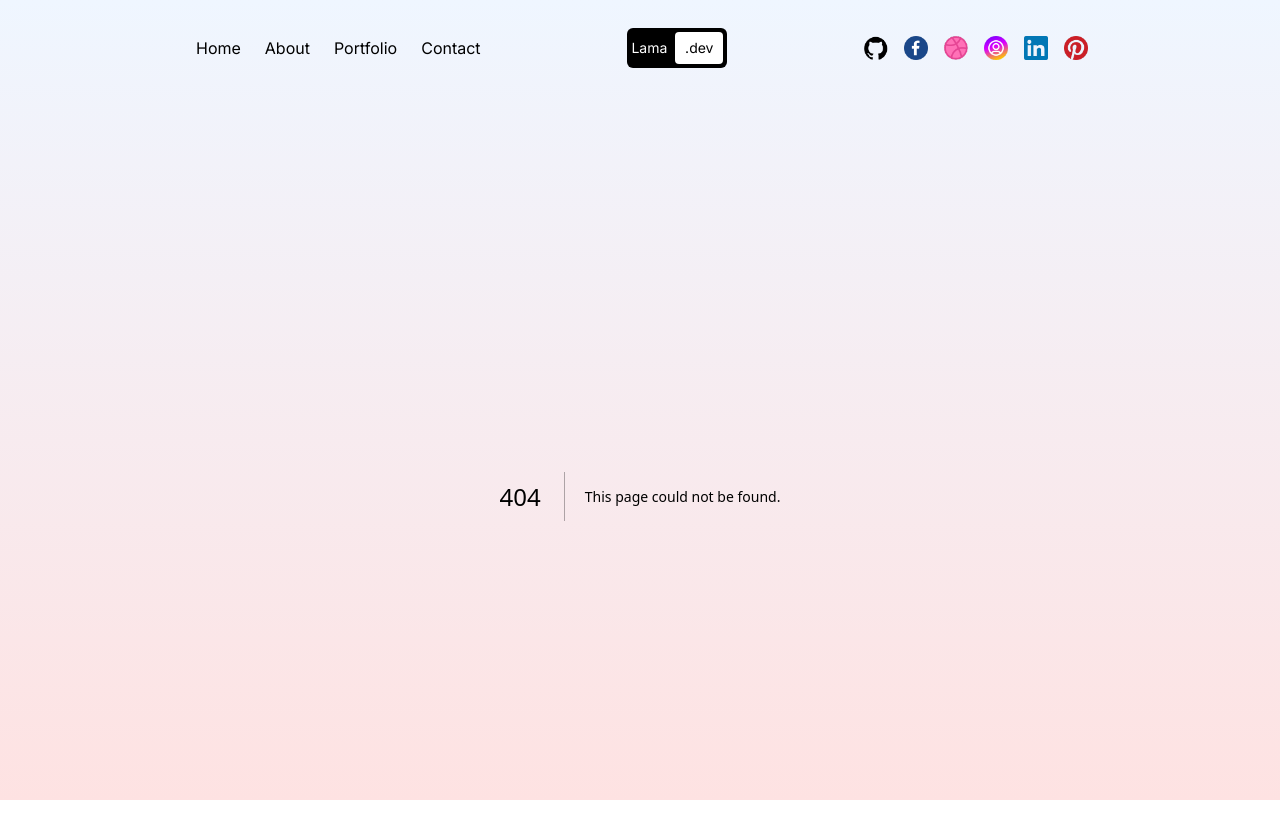
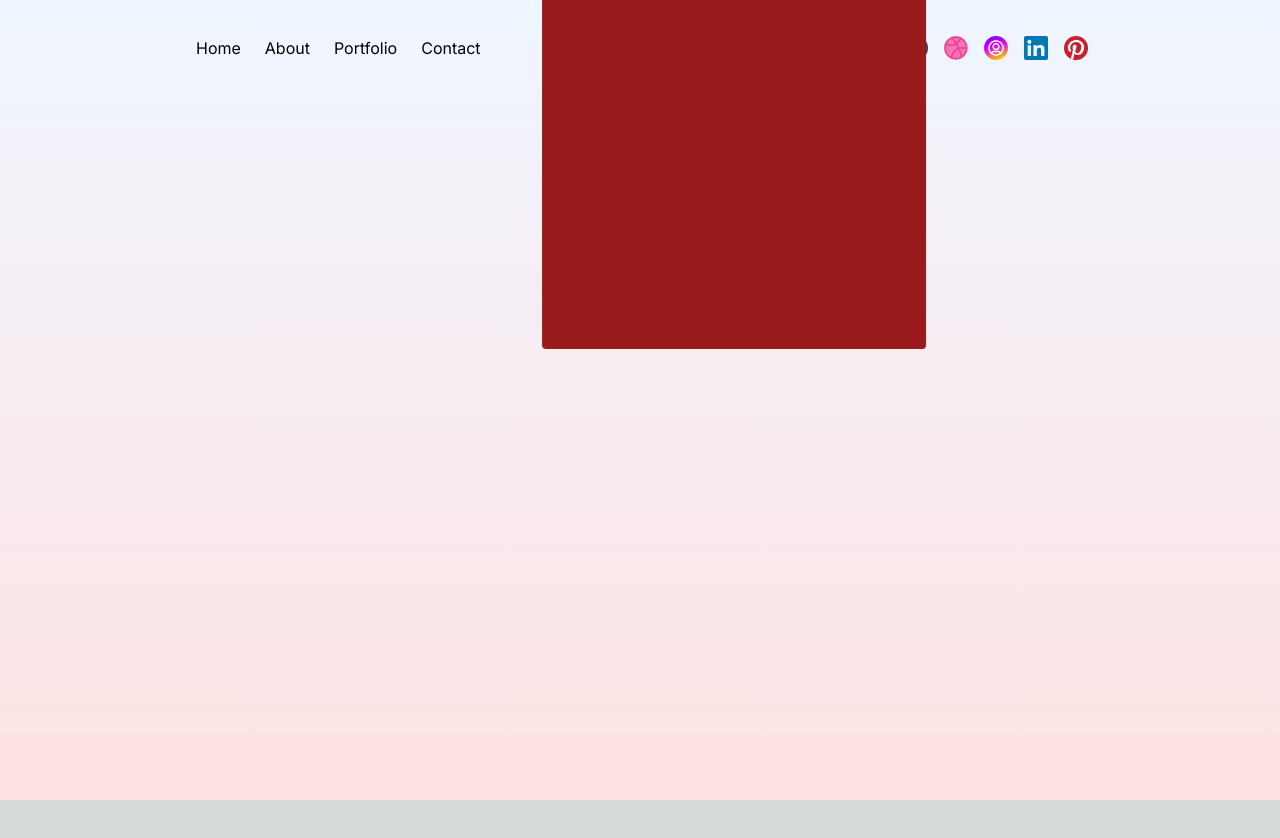
Before and after one commit to razibdas/next-portfolio, a Next.js app: page /testanimation in a window 1280 px wide. Before the commit this address had no page. Shown: the top 838 px of the page. After the commit the page ends 800 px from the top, so only its background shows below. Built offline with nearby package versions, Linux system fonts and the light colour scheme.

Commit message:
add animation

```diff
--- a/src/app/About/page.jsx
+++ b/src/app/About/page.jsx
@@ -0,0 +1,11 @@
+import React from 'react';
+
+const page = () => {
+    return (
+        <div>
+
+        </div>
+    );
+};
+
+export default page;
--- /dev/null
+++ b/src/app/testanimation/page.jsx
@@ -0,0 +1,36 @@
+"use client"
+
+import { motion } from 'framer-motion';
+
+const TestPage = () => {
+    const variants = {
+        variant1: {
+            x: 400,
+            y: 300,
+            opacity: 0.5,
+            transition:{
+                duration:3
+            }
+        },
+        variant2: {
+            x: 100,
+            y: -300,
+            rotation: 90,
+        }
+    };
+
+    return (
+        <div className="h-full flex items-center justify-center">
+            <motion.div
+                className="w-96 h-96 bg-red-800 rounded"
+                initial={{ x: -100 }}
+                variants={variants}
+                animate="variant2"
+                transition={{ delay: 2, duration: 4 }}
+            >
+            </motion.div>
+        </div>
+    );
+};
+
+export default TestPage;
```
Also changed, not shown: src/app/page.js (+42 -8 lines).
